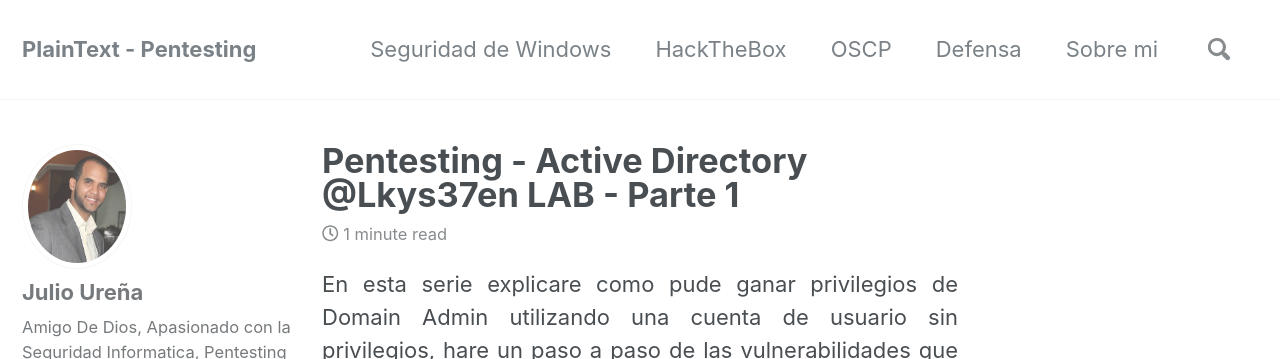
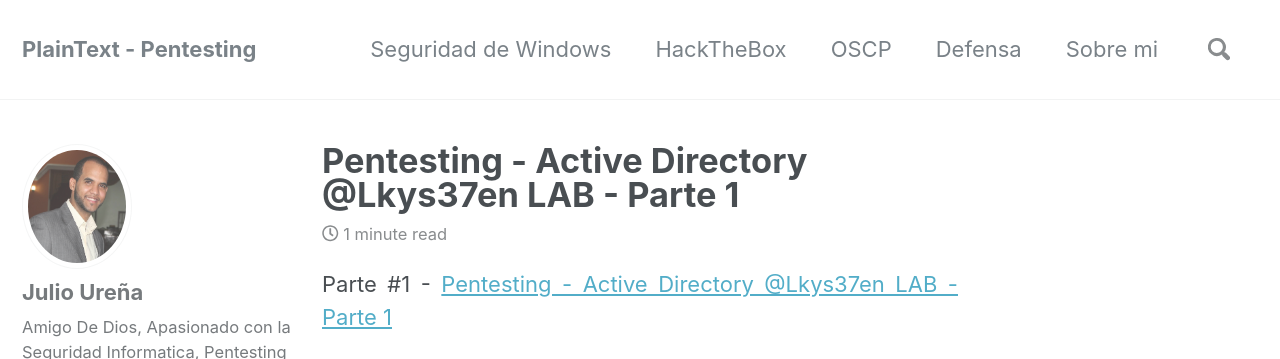
Before and after one commit to juliourena/juliourena.github.io, a Jekyll site: the page built from _posts/2018-3-26-Pentesting-AD-Lkys37enLab-parte1.md, in a window 1280 px wide and 900 px high, cut to the strip 0-359 px from the top of the window. Built offline with Jekyll 4.4.1, drawn with Linux system fonts in a browser that asks for light colours; nearby versions of some CDN libraries; some of the changed text lies outside the part shown.

Commit message:
Update 2018-3-26-Pentesting-AD-Lkys37enLab-parte1.md

```diff
--- a/_posts/2018-3-26-Pentesting-AD-Lkys37enLab-parte1.md
+++ b/_posts/2018-3-26-Pentesting-AD-Lkys37enLab-parte1.md
@@ -1,6 +1,9 @@
 ---
 title: "Pentesting - Active Directory @Lkys37en LAB - Parte 1"
 ---
+
+Parte #1 - [Pentesting - Active Directory @Lkys37en LAB - Parte 1](https://youtu.be/hBvrC4t2hn8)
+{% include video id="hBvrC4t2hn8" provider="youtube" %}
 
 En esta serie explicare como pude ganar privilegios de Domain Admin utilizando una cuenta de usuario sin privilegios, hare un paso a paso de las vulnerabilidades que encontré con el objetivo de enseñar la necesidad que tenemos como profesionales de conocer bien nuestra infraestructura y mantener pruebas de seguridad constantes.
 
@@ -23,6 +26,3 @@ Lo que veremos en las próximas series es como podemos utilizar algunas malas co
 * Extracción de Credenciales y Hashes con Mimikatz
 * Abuso de GPO
 * Recomendaciones de Seguridad.
-
-Parte #1 - [Pentesting - Active Directory @Lkys37en LAB - Parte 1](https://youtu.be/hBvrC4t2hn8)
-{% include video id="hBvrC4t2hn8" provider="youtube" %}
```
